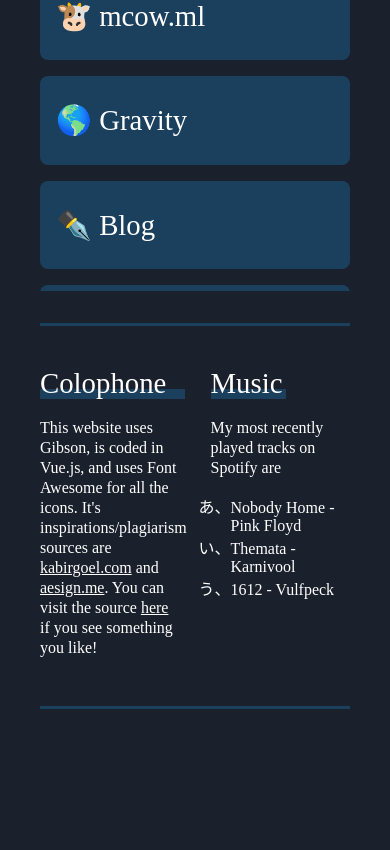
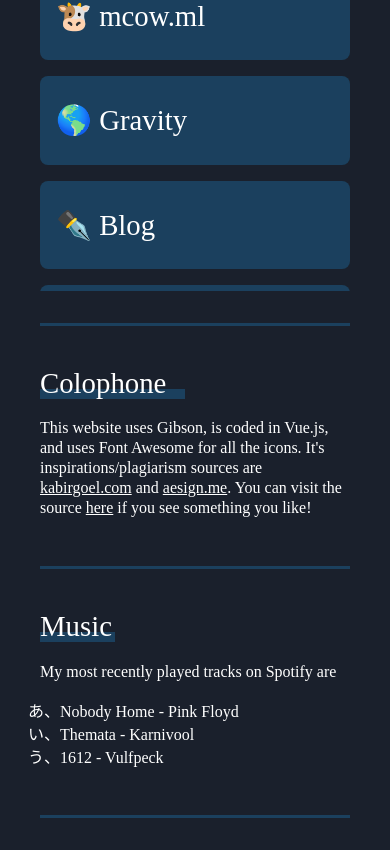
Before and after one commit to vanajmoorthy/vanaj.io, a Vue app: page / in a window 390 px wide. Shown: the part 1024-1874 px from the top of the page. Before the commit the page ends 1765 px from the top, so only its background shows below. Built offline with nearby package versions, Linux system fonts and the light colour scheme; the HTML template or start-up script is replaced by a standard one; a web font is replaced by a local one.

Commit message:
fix button and add ColophonMusic

```diff
--- a/src/components/Code.vue
+++ b/src/components/Code.vue
@@ -4,7 +4,7 @@
 			<h1>Code</h1>
 			<div>
 				<button v-on:click="expandDiv">
-					<i class="fas fa-chevron-down fa-lg"></i>
+					<i id="chevron" class="fas fa-chevron-down fa-lg"></i>
 				</button>
 			</div>
 		</div>
@@ -146,7 +146,7 @@ export default {
 	methods: {
 		expandDiv() {
 			const div = document.querySelector(".cards");
-			const chevron = document.querySelector("svg");
+			const chevron = document.getElementById("chevron");
 			if (!this.isExpanded) {
 				div.style.height = "100%";
 				chevron.style.transform = "rotate(180deg)";
--- a/src/components/Colophon.vue
+++ b/src/components/Colophon.vue
@@ -40,4 +40,10 @@ p {
 	font-size: 1rem;
 	line-height: 20px;
 }
+
+@media screen and (max-width: 610px) {
+	div {
+		width: 100%;
+	}
+}
 </style>
--- a/src/components/ColophonMusic.vue
+++ b/src/components/ColophonMusic.vue
@@ -1,6 +1,7 @@
 <template>
 	<div class="row">
 		<Colophon></Colophon>
+		<div class="divider"></div>
 		<Music
 			:song1="song1"
 			:song2="song2"
@@ -37,4 +38,21 @@ export default {
 	flex-direction: row;
 	justify-content: space-between;
 }
+
+.divider {
+	display: none;
+	width: 100%;
+	height: 3px;
+	background-color: #1b405e;
+	margin: 2rem 0;
+}
+
+@media screen and (max-width: 610px) {
+	.divider {
+		display: block;
+	}
+	.row {
+		flex-direction: column;
+	}
+}
 </style>
--- a/src/components/Music.vue
+++ b/src/components/Music.vue
@@ -49,4 +49,10 @@ ul {
 	padding-inline-start: 20px;
 	list-style-type: hiragana;
 }
+
+@media screen and (max-width: 610px) {
+	div {
+		width: 100%;
+	}
+}
 </style>
```
